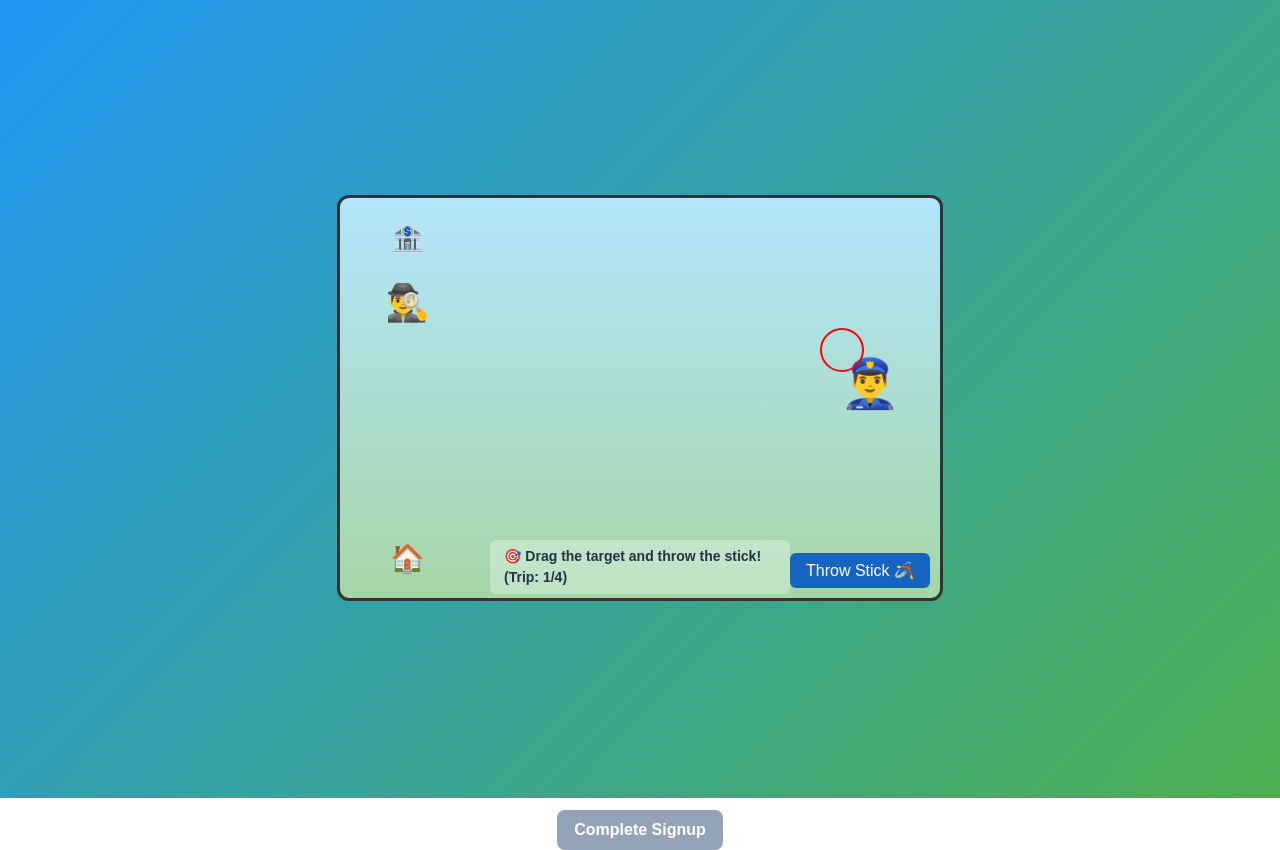
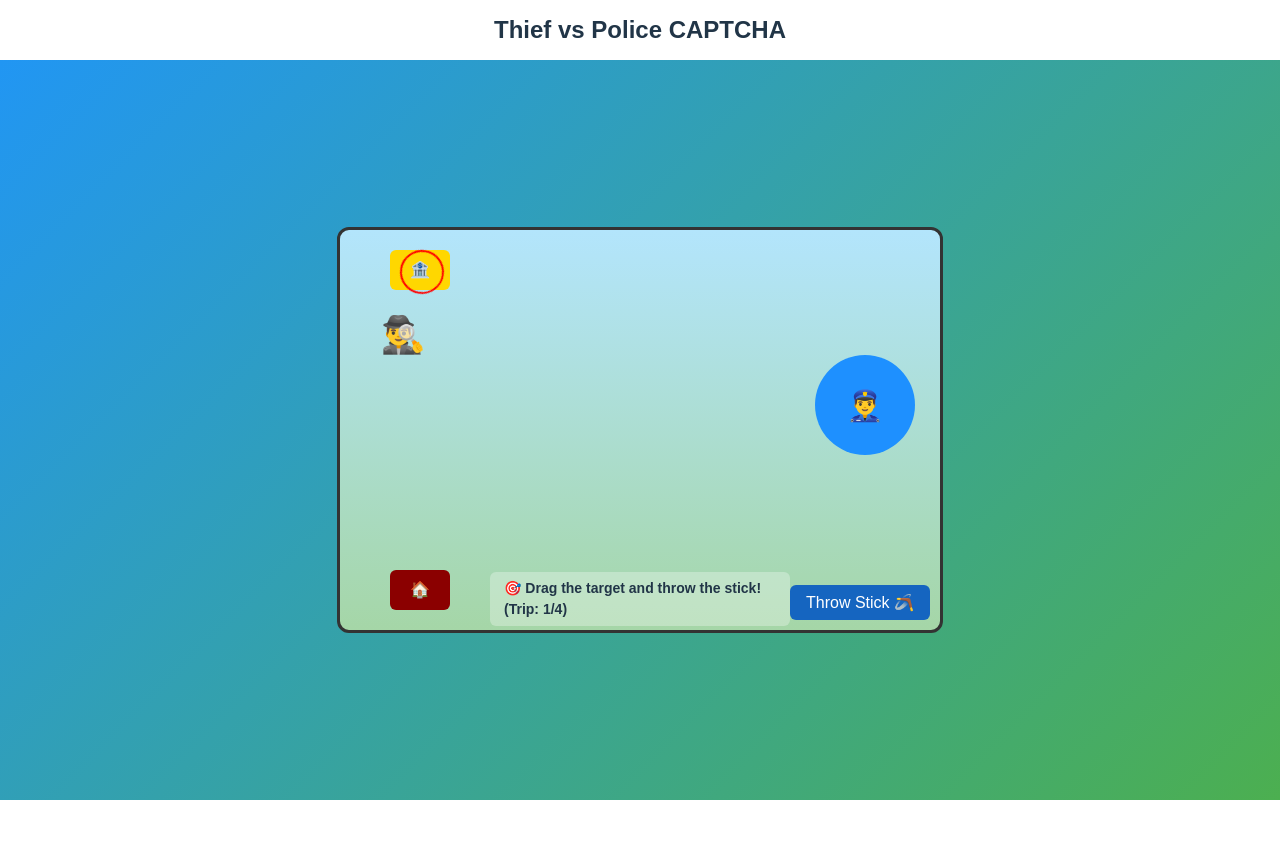
Before and after one commit to mickeyAlem27/Simple-verification, a React (Vite) app in the folder thief-police-captcha/: page / in a window 1280 px wide. After the commit the page ends 800 px from the top, so only its background shows below. Built offline with nearby package versions, Linux system fonts and the light colour scheme.

Commit message:
last one

```diff
--- a/thief-police-captcha/src/App.jsx
+++ b/thief-police-captcha/src/App.jsx
@@ -1,22 +1,17 @@
 import React, { useState } from "react";
 import ThiefCatchScene from "./ThiefCatchScene";
+import SuccessPage from "./SuccessPage";
+import FailPage from "./FailPage";
 
 function App() {
-  const [verified, setVerified] = useState(false);
+  const [result, setResult] = useState(null); // null, "success", "fail"
 
-  // Prevent scroll and make full viewport
-  React.useEffect(() => {
-    document.body.style.margin = "0";
-    document.body.style.padding = "0";
-    document.body.style.overflow = "hidden"; // ✅ disables scrolling
-    document.body.style.width = "100%";
-    document.body.style.height = "100%";
+  const handleRetry = () => {
+    setResult(null);
+  };
 
-    return () => {
-      // Reset if component unmounts
-      document.body.style.overflow = "";
-    };
-  }, []);
+  if (result === "success") return <SuccessPage onRetry={handleRetry} />;
+  if (result === "fail") return <FailPage onRetry={handleRetry} />;
 
   return (
     <div
@@ -29,40 +24,15 @@ function App() {
         alignItems: "center",
         justifyContent: "center",
         boxSizing: "border-box",
+        overflow: "hidden",
       }}
     >
       <h2 style={{ margin: 12 }}>Thief vs Police CAPTCHA</h2>
-
-      {/* Game scene */}
-      <div style={{ flex: 1, width: "100%", display: "flex", justifyContent: "center", alignItems: "center" }}>
-        <ThiefCatchScene
-          onVerify={(ok) => {
-            if (ok) {
-              setVerified(true);
-              alert("Nice! You caught the thief — you're verified.");
-            } else {
-              alert("Verification failed. Try again.");
-            }
-          }}
-        />
-      </div>
-
-      {/* Signup button */}
-      <div style={{ margin: 12 }}>
-        <button
-          disabled={!verified}
-          style={{
-            padding: "10px 16px",
-            borderRadius: 8,
-            backgroundColor: verified ? "#0ea5e9" : "#94a3b8",
-            color: "white",
-            fontWeight: "bold",
-            cursor: verified ? "pointer" : "not-allowed",
-          }}
-        >
-          Complete Signup
-        </button>
-      </div>
+      <ThiefCatchScene
+        onVerify={(ok) => {
+          setResult(ok ? "success" : "fail");
+        }}
+      />
     </div>
   );
 }
--- /dev/null
+++ b/thief-police-captcha/src/FailPage.jsx
@@ -0,0 +1,37 @@
+import React from "react";
+
+export default function FailPage({ onRetry }) {
+  return (
+    <div
+      style={{
+        width: "100vw",
+        height: "100vh",
+        background: "linear-gradient(135deg, #f44336, #ff9800)",
+        display: "flex",
+        flexDirection: "column",
+        alignItems: "center",
+        justifyContent: "center",
+        color: "white",
+        fontFamily: "Poppins, sans-serif",
+      }}
+    >
+      <h1 style={{ fontSize: 36 }}>❌ Mission Failed!</h1>
+      <h2 style={{ fontSize: 22, marginBottom: 20 }}>The thief escaped! Verification failed.</h2>
+      <button
+        onClick={onRetry}
+        style={{
+          background: "#fff",
+          color: "#333",
+          padding: "10px 22px",
+          fontSize: 16,
+          borderRadius: 8,
+          border: "none",
+          cursor: "pointer",
+          fontWeight: "bold",
+        }}
+      >
+        🔁 Try Again
+      </button>
+    </div>
+  );
+}
--- /dev/null
+++ b/thief-police-captcha/src/SuccessPage.jsx
@@ -0,0 +1,37 @@
+import React from "react";
+
+export default function SuccessPage({ onRetry }) {
+  return (
+    <div
+      style={{
+        width: "100vw",
+        height: "100vh",
+        background: "linear-gradient(135deg, #2196f3, #4caf50)",
+        display: "flex",
+        flexDirection: "column",
+        alignItems: "center",
+        justifyContent: "center",
+        color: "white",
+        fontFamily: "Poppins, sans-serif",
+      }}
+    >
+      <h1 style={{ fontSize: 36 }}>🎉 Mission Complete!</h1>
+      <h2 style={{ fontSize: 22, marginBottom: 20 }}>You caught the thief 👮‍♂️</h2>
+      <button
+        onClick={onRetry}
+        style={{
+          background: "#fff",
+          color: "#333",
+          padding: "10px 22px",
+          fontSize: 16,
+          borderRadius: 8,
+          border: "none",
+          cursor: "pointer",
+          fontWeight: "bold",
+        }}
+      >
+        🔁 Play Again
+      </button>
+    </div>
+  );
+}
--- a/thief-police-captcha/src/ThiefCatchScene.jsx
+++ b/thief-police-captcha/src/ThiefCatchScene.jsx
@@ -9,66 +9,79 @@ export default function ThiefCatchScene({ onVerify }) {
   const bank = { x: 50, y: 20 };
 
   const totalRounds = 2;
-  const tripTime = 4000; // slower thief
+  const tripTime = 4000;
   const totalDistance = Math.abs(bank.y - thiefHome.y);
-  const speed = totalDistance / (tripTime / 16.6); // px per frame
+  const speed = totalDistance / (tripTime / 16.6);
 
   const [thiefPos, setThiefPos] = useState({ ...thiefHome });
   const [verified, setVerified] = useState(false);
   const [arrowPos, setArrowPos] = useState(null);
   const [message, setMessage] = useState("🎯 Drag the target and throw the stick!");
-  const [reticlePos, setReticlePos] = useState({ x: policePos.x, y: policePos.y });
+  const [reticlePos, setReticlePos] = useState({ x: bank.x + 30, y: bank.y + 20 });
   const [tripCount, setTripCount] = useState(0);
   const [kickEffect, setKickEffect] = useState(false);
+  const [falling, setFalling] = useState(false);
   const [showWelcome, setShowWelcome] = useState(false);
+  const [reticleAngle, setReticleAngle] = useState(0);
 
   const forwardRef = useRef(true);
   const pauseRef = useRef(false);
-  const thiefRef = useRef(thiefPos); // ✅ Real-time thief tracker
   const animationRefs = useRef({ arrow: null, thief: null });
 
-  // Update ref whenever thief moves
+  // Reticle rotation
   useEffect(() => {
-    thiefRef.current = thiefPos;
-  }, [thiefPos]);
+    const interval = setInterval(() => {
+      setReticleAngle((p) => (p + 3) % 360);
+    }, 50);
+    return () => clearInterval(interval);
+  }, []);
 
-  // ✅ Thief movement
+  // Thief movement
   useEffect(() => {
-    if (verified || showWelcome) return;
+    if (verified || showWelcome || falling) return;
+
     let frame;
-
     const move = () => {
       setThiefPos((pos) => {
         if (pauseRef.current) return pos;
-
         const target = forwardRef.current ? bank : thiefHome;
         const dy = target.y - pos.y;
+
         if (Math.abs(dy) < speed) {
           const nextTrip = tripCount + 1;
           pauseRef.current = true;
+
           setTimeout(() => {
-            if (nextTrip >= totalRounds * 2) setShowWelcome(true);
-            else {
+            if (nextTrip >= totalRounds * 2) {
+              if (!verified) {
+                setMessage("🚨 Mission Failed! The thief escaped!");
+                if (onVerify) onVerify(false);
+                setShowWelcome(true);
+              }
+            } else {
               setTripCount(nextTrip);
               forwardRef.current = !forwardRef.current;
               pauseRef.current = false;
             }
           }, 800);
+
           return { ...pos, y: target.y };
         }
 
         const moveY = dy > 0 ? speed : -speed;
-        const offsetX = Math.sin(Date.now() * 0.006) * 5; // tiny wiggle
+        const offsetX = Math.sin(Date.now() * 0.006) * 10;
         return { x: thiefHome.x + offsetX, y: pos.y + moveY };
       });
+
       frame = requestAnimationFrame(move);
     };
+
     frame = requestAnimationFrame(move);
     animationRefs.current.thief = frame;
     return () => cancelAnimationFrame(frame);
-  }, [verified, showWelcome, tripCount, speed]);
-// Inside handleShoot
-  // ✅ Throw boomerang (real-time collision)
+  }, [verified, showWelcome, tripCount, speed, falling]);
+
+  // Throw stick
   const handleShoot = () => {
     if (verified || arrowPos) return;
 
@@ -76,31 +89,48 @@ export default function ThiefCatchScene({ onVerify }) {
     const startY = policePos.y;
     const targetX = reticlePos.x;
     const targetY = reticlePos.y;
+    const duration = 500; // faster
+    const startTime = performance.now();
 
-    const duration = 1000;
-    const startTime = performance.now();
+    const reticleRadius = 48
+    ; // wider for easier hit
 
     const animate = (time) => {
       const progress = Math.min(1, (time - startTime) / duration);
       const x = startX + (targetX - startX) * progress;
       const y = startY + (targetY - startY) * progress;
-      setArrowPos({ x, y });
+      setArrowPos({ x, y }); // stick stays visible
 
-      // ✅ Live collision with thiefRef
-      const thief = thiefRef.current;
-      const dx = Math.abs(thief.x - x);
-      const dy = Math.abs(thief.y - y);
+      // collision detection
+      const dx = thiefPos.x - reticlePos.x;
+      const dy = thiefPos.y - reticlePos.y;
+      const distance = Math.sqrt(dx * dx + dy * dy);
 
-      if (dx < 25 && dy < 35) {
+      if (distance <= reticleRadius && !verified) {
         setVerified(true);
         setKickEffect(true);
-        setMessage("💥 Boom! You hit the thief perfectly!");
+        setFalling(true); // start falling animation
+        setMessage("💥 Boom! Thief kicked!");
         cancelAnimationFrame(animationRefs.current.arrow);
-        setTimeout(() => {
-          setKickEffect(false);
-          setShowWelcome(true);
-          if (onVerify) onVerify(true);
-        }, 800);
+
+        // animate fall
+        let fallPos = { ...thiefPos };
+        const fallDuration = 600;
+        const fallStart = performance.now();
+        const fallAnimate = (time) => {
+          const t = Math.min(1, (time - fallStart) / fallDuration);
+          fallPos = { ...fallPos, y: thiefPos.y + t * 80, x: thiefPos.x + t * 20, rotation: t * 180 };
+          setThiefPos(fallPos);
+
+          if (t < 1) requestAnimationFrame(fallAnimate);
+          else {
+            setKickEffect(false);
+            setFalling(false);
+            setShowWelcome(true);
+            if (onVerify) onVerify(true);
+          }
+        };
+        requestAnimationFrame(fallAnimate);
         return;
       }
 
@@ -108,30 +138,26 @@ export default function ThiefCatchScene({ onVerify }) {
         animationRefs.current.arrow = requestAnimationFrame(animate);
       } else {
         if (!verified) setMessage("❌ Missed! Try again!");
-        setTimeout(() => setArrowPos(null), 800);
+        setTimeout(() => setArrowPos(null), 500);
       }
     };
 
     animationRefs.current.arrow = requestAnimationFrame(animate);
   };
 
-  // ✅ Smooth and responsive target drag
+  // drag reticle
   const handlePointerDown = (e) => {
     e.preventDefault();
-    const container = e.target.closest("div");
-    const rect = container.getBoundingClientRect();
-
     const move = (ev) => {
+      const rect = e.target.closest("div").getBoundingClientRect();
       const x = Math.max(20, Math.min(STAGE_WIDTH - 20, ev.clientX - rect.left));
       const y = Math.max(20, Math.min(STAGE_HEIGHT - 20, ev.clientY - rect.top));
       setReticlePos({ x, y });
     };
-
     const up = () => {
       document.removeEventListener("pointermove", move);
       document.removeEventListener("pointerup", up);
     };
-
     document.addEventListener("pointermove", move);
     document.addEventListener("pointerup", up);
   };
@@ -145,9 +171,9 @@ export default function ThiefCatchScene({ onVerify }) {
     setShowWelcome(false);
     forwardRef.current = true;
     pauseRef.current = false;
+    setReticlePos({ x: bank.x + 30, y: bank.y + 20 });
   };
 
-  // ✅ Mission complete
   if (showWelcome) {
     return (
       <div
@@ -163,8 +189,10 @@ export default function ThiefCatchScene({ onVerify }) {
           fontFamily: "Poppins, sans-serif",
         }}
       >
-        <h1 style={{ fontSize: 36 }}>🎉 Mission Complete!</h1>
-        <h2 style={{ fontSize: 22, marginBottom: 20 }}>You caught the thief 👮‍♂️</h2>
+        <h1 style={{ fontSize: 36 }}>{verified ? "🎉 Mission Complete!" : "🚨 Mission Failed!"}</h1>
+        <h2 style={{ fontSize: 22, marginBottom: 20 }}>
+          {verified ? "You caught the thief!" : "The thief escaped! Verification failed."}
+        </h2>
         <button
           onClick={handleRetry}
           style={{
@@ -184,7 +212,6 @@ export default function ThiefCatchScene({ onVerify }) {
     );
   }
 
-  // ✅ Game scene
   return (
     <div
       style={{
@@ -207,29 +234,81 @@ export default function ThiefCatchScene({ onVerify }) {
           overflow: "hidden",
         }}
       >
-        {/* 🏦 Bank */}
-        <div style={{ position: "absolute", top: bank.y, left: bank.x, fontSize: 28 }}>🏦</div>
-
-        {/* 🏠 Home */}
-        <div style={{ position: "absolute", top: thiefHome.y, left: thiefHome.x, fontSize: 28 }}>🏠</div>
-
-        {/* 👮‍♂️ Police */}
-        <div style={{ position: "absolute", top: policePos.y, left: policePos.x, fontSize: 48 }}>👮‍♂️</div>
-
-        {/* 🕵️‍♂️ Thief */}
+        {/* Bank */}
         <div
           style={{
             position: "absolute",
-            top: thiefPos.y + (kickEffect ? -20 : 0),
-            left: thiefPos.x + (kickEffect ? 20 : 0),
+            top: bank.y,
+            left: bank.x,
+            width: 60,
+            height: 40,
+            backgroundColor: "#FFD700",
+            borderRadius: 6,
+            display: "flex",
+            alignItems: "center",
+            justifyContent: "center",
+            fontWeight: "bold",
+          }}
+        >
+          🏦
+        </div>
+
+        {/* Home */}
+        <div
+          style={{
+            position: "absolute",
+            top: thiefHome.y,
+            left: thiefHome.x,
+            width: 60,
+            height: 40,
+            backgroundColor: "#8B0000",
+            borderRadius: 6,
+            display: "flex",
+            alignItems: "center",
+            justifyContent: "center",
+            color: "white",
+            fontWeight: "bold",
+          }}
+        >
+          🏠
+        </div>
+
+        {/* Police */}
+        <div
+          style={{
+            position: "absolute",
+            top: policePos.y - 25,
+            left: policePos.x - 25,
+            width: 100,
+            height: 100,
+            backgroundColor: "#1E90FF",
+            borderRadius: "50%",
+            display: "flex",
+            alignItems: "center",
+            justifyContent: "center",
+            color: "white",
+            fontSize: 30,
+            fontWeight: "bold",
+          }}
+        >
+          👮‍♂️
+        </div>
+
+        {/* Thief */}
+        <div
+          style={{
+            position: "absolute",
+            top: thiefPos.y,
+            left: thiefPos.x,
             fontSize: 36,
-            transition: kickEffect ? "all 0.2s ease" : "none",
+            transform: falling ? `rotate(${thiefPos.rotation || 0}deg)` : undefined,
+            transition: kickEffect || falling ? "all 0.2s ease" : "none",
           }}
         >
           {!verified ? "🕵️‍♂️" : "💀"}
         </div>
 
-        {/* 🪃 Boomerang */}
+        {/* Stick */}
         {arrowPos && (
           <div
             style={{
@@ -244,7 +323,7 @@ export default function ThiefCatchScene({ onVerify }) {
           </div>
         )}
 
-        {/* 🎯 Target */}
+        {/* Reticle */}
         <div
           onPointerDown={handlePointerDown}
           style={{
@@ -255,11 +334,13 @@ export default function ThiefCatchScene({ onVerify }) {
             height: 40,
             border: "2px solid red",
             borderRadius: "50%",
+            transform: `rotate(${reticleAngle}deg)`,
+            transition: "transform 0.1s linear",
             cursor: "grab",
           }}
         ></div>
 
-        {/* Throw Button */}
+        {/* Throw button */}
         {!verified && (
           <button
             onClick={handleShoot}
```
